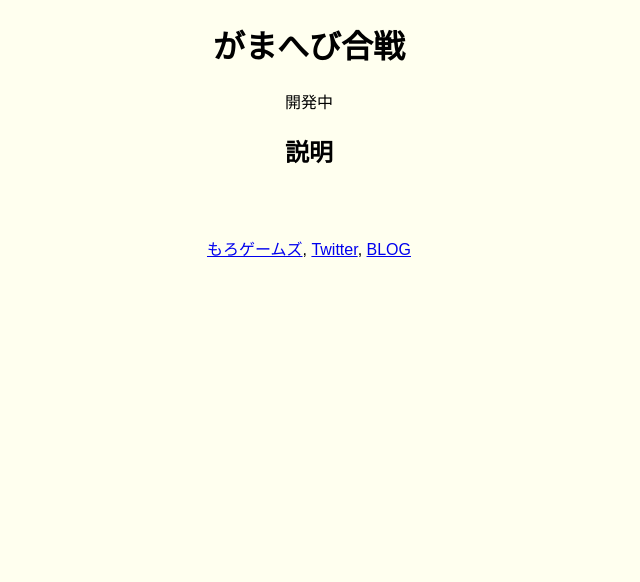
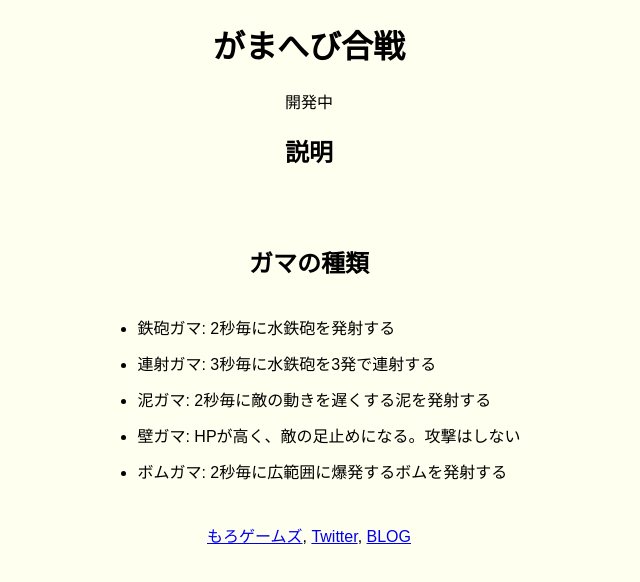
Before and after one commit to morogoha1995/gamahebi, a website built with webpack: page src/index.html in a window 1280 px wide. Shown: the whole page, without its empty margins (331-971 px from the left). Built offline with nearby package versions, Linux system fonts and the light colour scheme.

Commit message:
Updated index.html

```diff
--- a/src/index.html
+++ b/src/index.html
@@ -58,6 +58,14 @@
   <ul class="how-to-list">
 
   </ul>
+  <h2>ガマの種類</h2>
+  <ul class="how-to-list">
+    <li>鉄砲ガマ: 2秒毎に水鉄砲を発射する</li>
+    <li>連射ガマ: 3秒毎に水鉄砲を3発で連射する</li>
+    <li>泥ガマ: 2秒毎に敵の動きを遅くする泥を発射する</li>
+    <li>壁ガマ: HPが高く、敵の足止めになる。攻撃はしない</li>
+    <li>ボムガマ: 2秒毎に広範囲に爆発するボムを発射する</li>
+  </ul>
   <footer id="footer">
     <div>
       <a href="https://meisoudev.com/games/">もろゲームズ</a>,
--- a/src/objects/frog/frog.ts
+++ b/src/objects/frog/frog.ts
@@ -1,8 +1,13 @@
 export class Frog extends Phaser.GameObjects.Image {
-  constructor(scene: Phaser.Scene, x: number, y: number, key: string) {
-    super(scene, x, y, key)
+  private bullet!: Phaser.GameObjects.Image
+
+  constructor(scene: Phaser.Scene, x: number, y: number, name: string) {
+    super(scene, x, y, name)
 
     this.setDepth(10)
+    this.bullet = scene.add.image(x, y, `${name}Bullet`)
+
+    scene.physics.world.enable(this.bullet)
     scene.add.existing(this)
   }
 }
--- a/src/scenes/boot.ts
+++ b/src/scenes/boot.ts
@@ -8,6 +8,7 @@ export class Boot extends Phaser.Scene {
   preload() {
     this.load
       .image("pistol", "assets/imgs/frog/pistol.png")
+      .image("pistolBullet", "assets/imgs/frog/bullet/pistol.png")
       .image("normalSnake", "assets/imgs/snake/normal.png")
       .spritesheet("tiles", "assets/imgs/tiles.png", { frameWidth: TILE_SIZE, frameHeight: TILE_SIZE })
   }
```
Also changed, not shown: assets/imgs/frog/bullet/pistol.png (added), src/objects/bullet/bulletGroup.ts (added).
